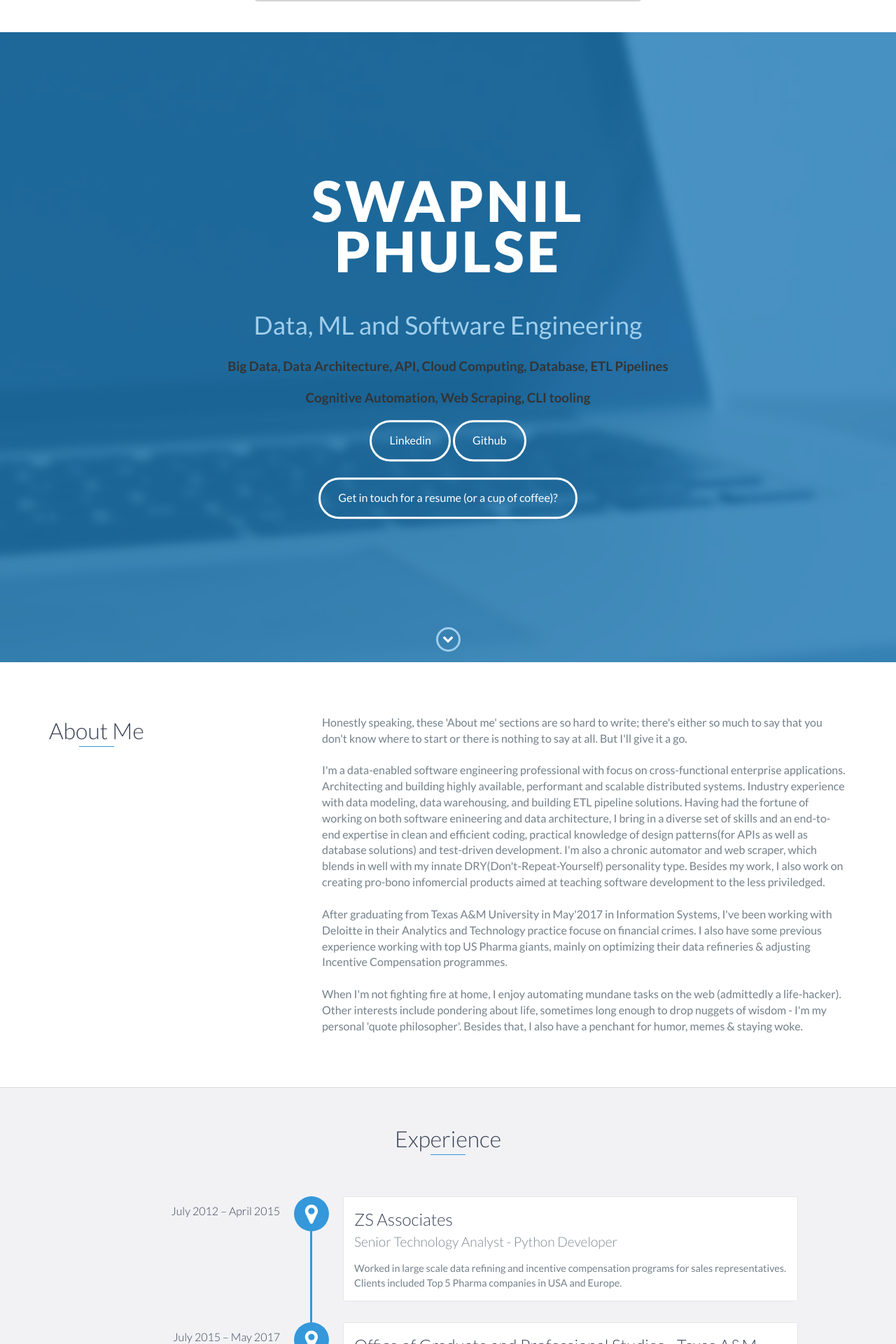
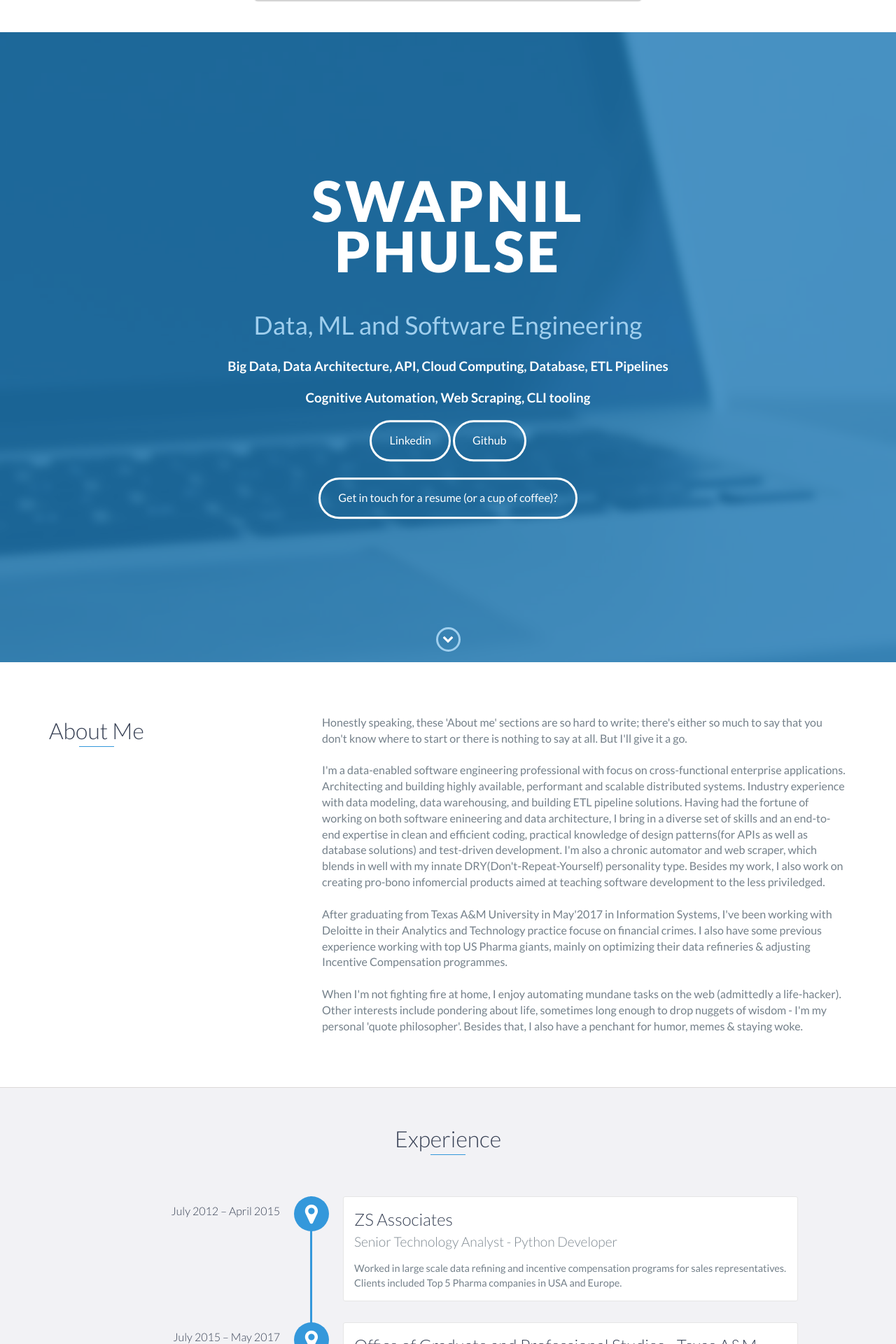
Before and after one commit to spsphulse/My-Portfolio, a Jekyll site: the page index.html, which Jekyll copies as it is, in a window 1280 px wide. Shown: the top 1920 px of the page at 70% size. Built offline with Jekyll 4.4.1, drawn with Linux system fonts in a browser that asks for light colours; comment, search, counter and statistics services are not loaded.

Commit message:
Update index.html

```diff
--- a/index.html
+++ b/index.html
@@ -57,8 +57,8 @@
 	    <br>
 	    <br>
             <h2>Data, ML and Software Engineering</h2>
-            <h3>Big Data, Data Architecture, API, Cloud Computing, Database, ETL Pipelines</h3>
-            <h3>Cognitive Automation, Web Scraping, CLI tooling</h3>
+            <h3 style="color:#fff;">Big Data, Data Architecture, API, Cloud Computing, Database, ETL Pipelines</h3>
+            <h3 style="color:#fff;">Cognitive Automation, Web Scraping, CLI tooling</h3>
             <a href="https://www.linkedin.com/in/swapnilphulse/" target="_blank" class="btn-rounded-white">Linkedin</a> <a href="https://github.com/spsphulse" target="_blank" class="btn-rounded-white">Github</a> <br> </br>
             <a href="#contact" class="btn-rounded-white">Get in touch for a resume (or a cup of coffee)?</a>
         </div>
```
